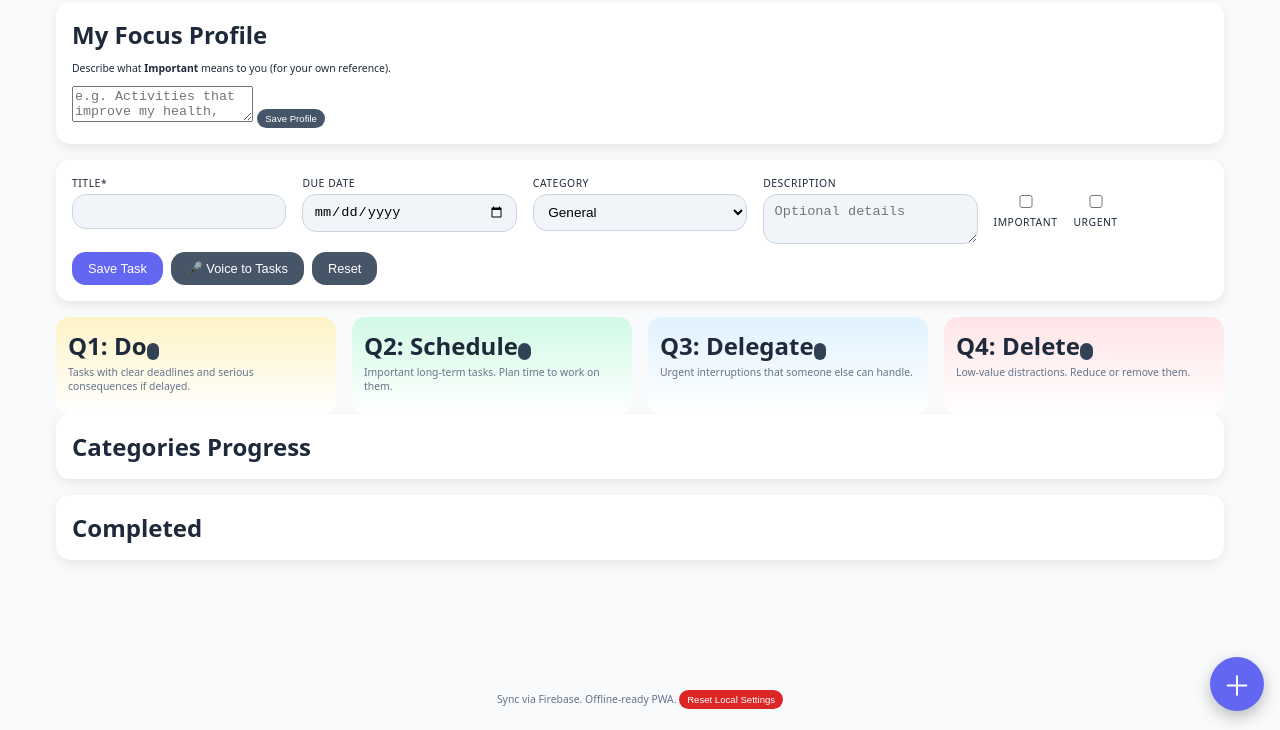
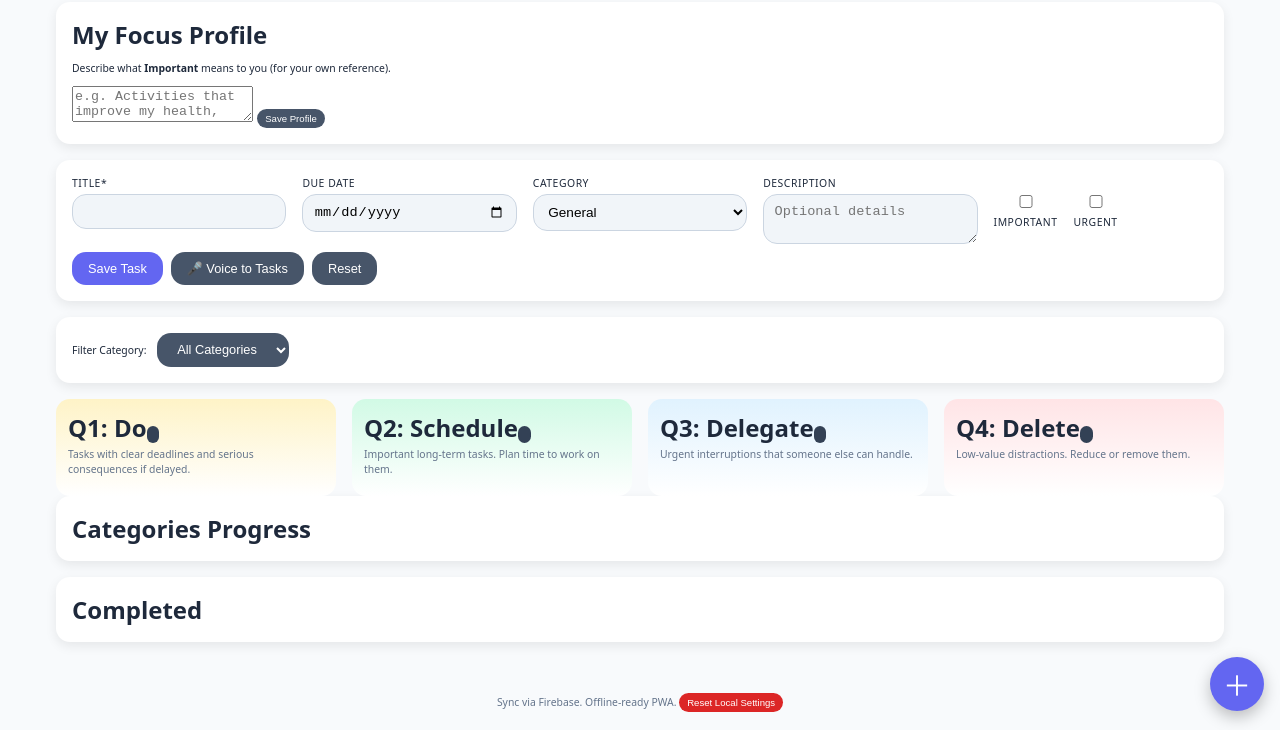
Before and after one commit to Shifan25/Eisenhower-Matrix-AI, a plain HTML site: page index.html in a window 1280 px wide. Shown: the part 73-803 px from the top of the page. Drawn offline with Linux system fonts and the light colour scheme.

Commit message:
Update index.html

```diff
--- a/index.html
+++ b/index.html
@@ -29,7 +29,7 @@
   </header>
 
   <main>
-    <!-- Focus profile (saved in Firestore so it syncs) -->
+    <!-- Focus profile -->
     <section id="profile-panel" class="panel">
       <h2>My Focus Profile</h2>
       <p class="small">Describe what <strong>Important</strong> means to you (for your own reference).</p>
@@ -76,6 +76,20 @@
         </div>
       </form>
     </section>
+
+    <!-- Category filter -->
+    <div class="panel" id="filter-panel" style="margin-bottom:1rem;">
+      <label class="small">Filter Category:
+        <select id="category-filter" class="secondary small" style="margin-left:.5rem;">
+          <option value="">All Categories</option>
+          <option>General</option>
+          <option>Work</option>
+          <option>Family</option>
+          <option>Health</option>
+          <option>Finance</option>
+        </select>
+      </label>
+    </div>
 
     <!-- Quadrants -->
     <section id="matrix" aria-label="Eisenhower quadrants">
```
